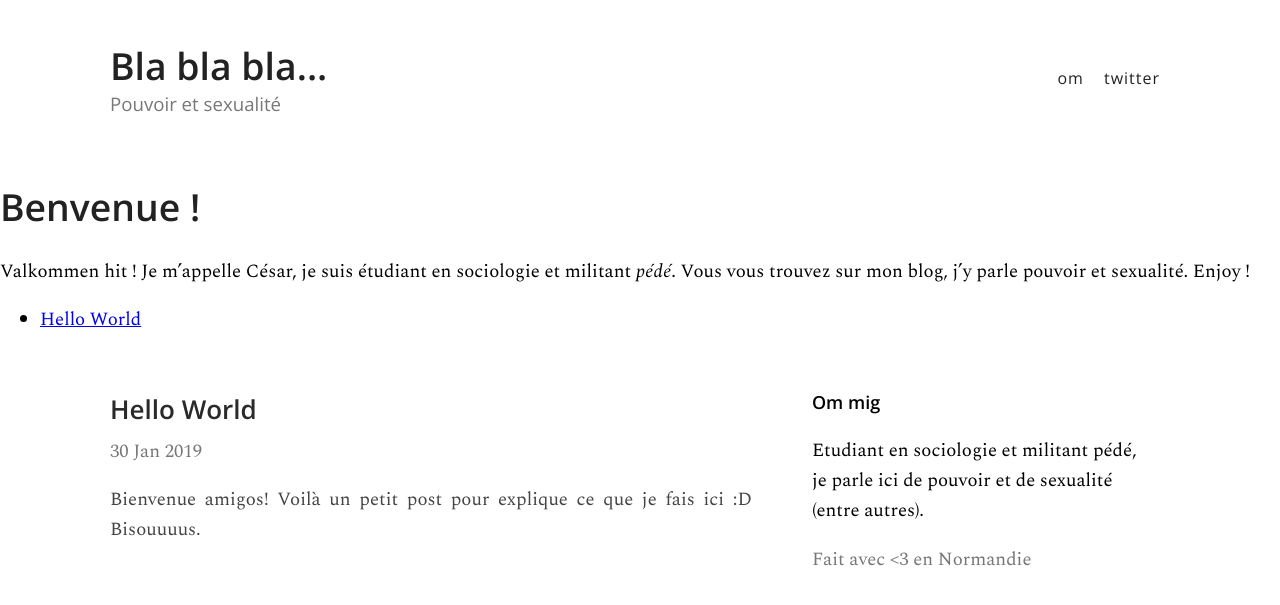
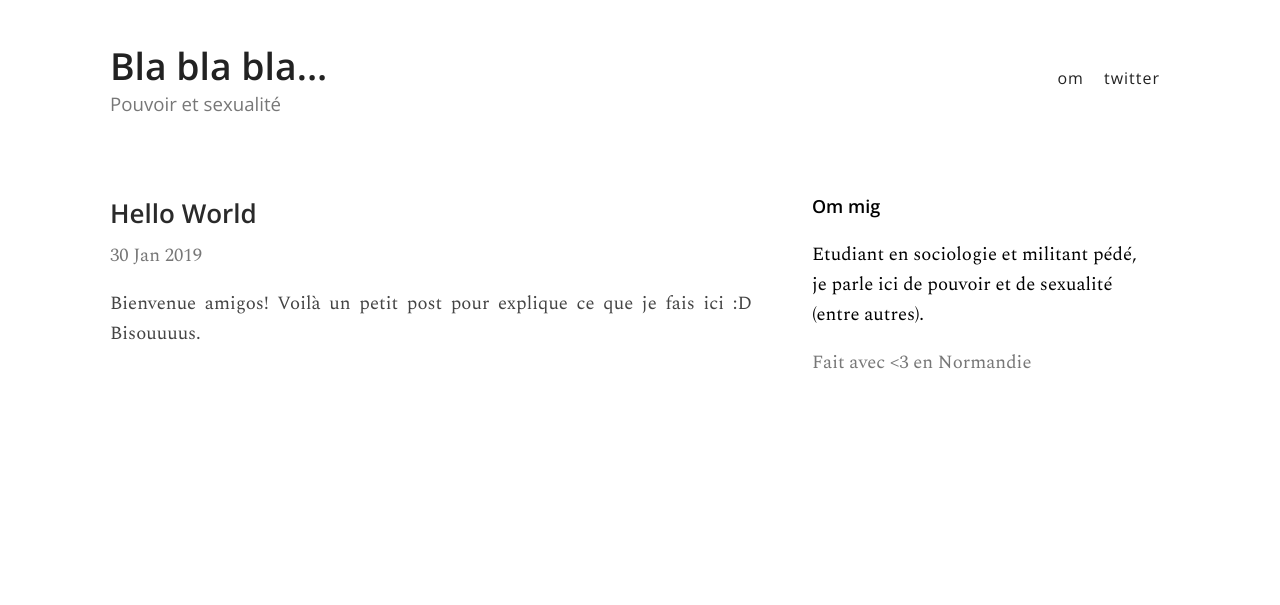
Before and after one commit to pigeoff/pigeoff.github.io, a Jekyll site: the page built from index.md, in a window 1280 px wide. Shown: the top 605 px of the page. Built offline with Jekyll 4.4.1, drawn with Linux system fonts in a browser that asks for light colours; our own code applies the rules of GitHub Pages for plain Markdown files.

Commit message:
update layout

```diff
--- /dev/null
+++ b/_layouts/home.html
@@ -0,0 +1,44 @@
+<!DOCTYPE html>
+<html>
+<head>
+    <meta charset="UTF-8">
+    <title>{{ site.title }}</title>
+    <meta name="viewport" content="width=device-width">
+    <link rel="stylesheet" href="{{ "/assets/main.css" | absolute_url }}" />
+</head>
+<body>
+    <header class="cover-header">
+      <div class="data" >
+        <h1><a href="{{ "/" | absolute_url }}" >{{ site.title }}</a></h1>
+        <span class="description" >{{ site.slogan }}</span>
+      </div>
+      <nav >
+        <a href="{{ "/om" | absolute_url }}">Om</a>
+          <a class="social" href="http://twitter.com/{{ site.twitter }}" target="_blank">
+            Twitter
+          </a>
+      </nav>
+    </header>
+
+    <div id="content" >
+      <div id="articles" >
+        {% for post in site.posts %}
+          <article >
+            <h1><a href="{{ post.url }}" >{{ post.title }}</a></h1>
+            <span class="date" >{{ post.date || date_to_string }}</span>
+            <p>{{ post.chapeau }}</p>
+          </article>
+        {% endfor %}
+      </div>
+
+      <div id="sidebar" >
+        <h2>Om mig</h2>
+        <p>{{ site.description }}</p>
+        <p class="footer">Fait avec &lt;3 en Normandie</p>
+      </div>
+
+    </div>
+
+
+</body>
+</html>
--- a/_layouts/default.html
+++ b/_layouts/post.html
@@ -20,15 +20,13 @@
       </nav>
     </header>
 
-    {{ content }}
-
     <div id="content" >
       <div id="articles" >
         {% for post in site.posts %}
           <article >
-            <h1><a href="{{ post.url }}" >{{ post.title }}</a></h1>
-            <span class="date" >{{ post.date || date_to_string }}</span>
-            <p>{{ post.chapeau }}</p>
+            <h1><a href="{{ page.url }}" >{{ page.title }}</a></h1>
+            <span class="date" >{{ page.date || date_to_string }}</span>
+            {{ content }}
           </article>
         {% endfor %}
       </div>
--- a/index.md
+++ b/index.md
@@ -1,14 +1,3 @@
 ---
-layout: default
+layout: home
 ---
-# Benvenue !
-
-Valkommen hit ! Je m'appelle César, je suis étudiant en sociologie et militant *pédé*. Vous vous trouvez sur mon blog, j'y parle pouvoir et sexualité. Enjoy !
-
-<ul>
-  {% for post in site.posts %}
-    <li>
-      <a href="{{ post.url }}">{{ post.title }}</a>
-    </li>
-  {% endfor %}
-</ul>
```
Also changed, not shown: _posts/2019-01-30-hello-world.md (+4 -0 lines).
